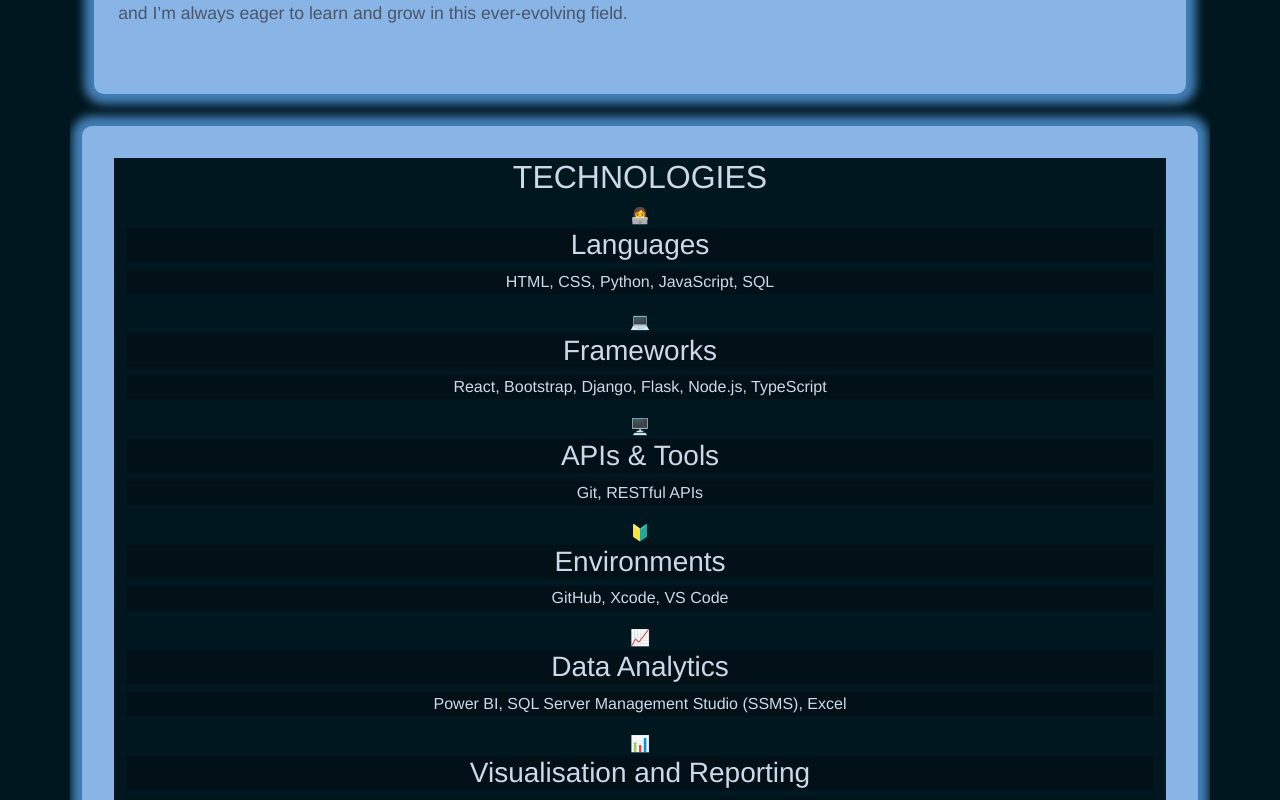
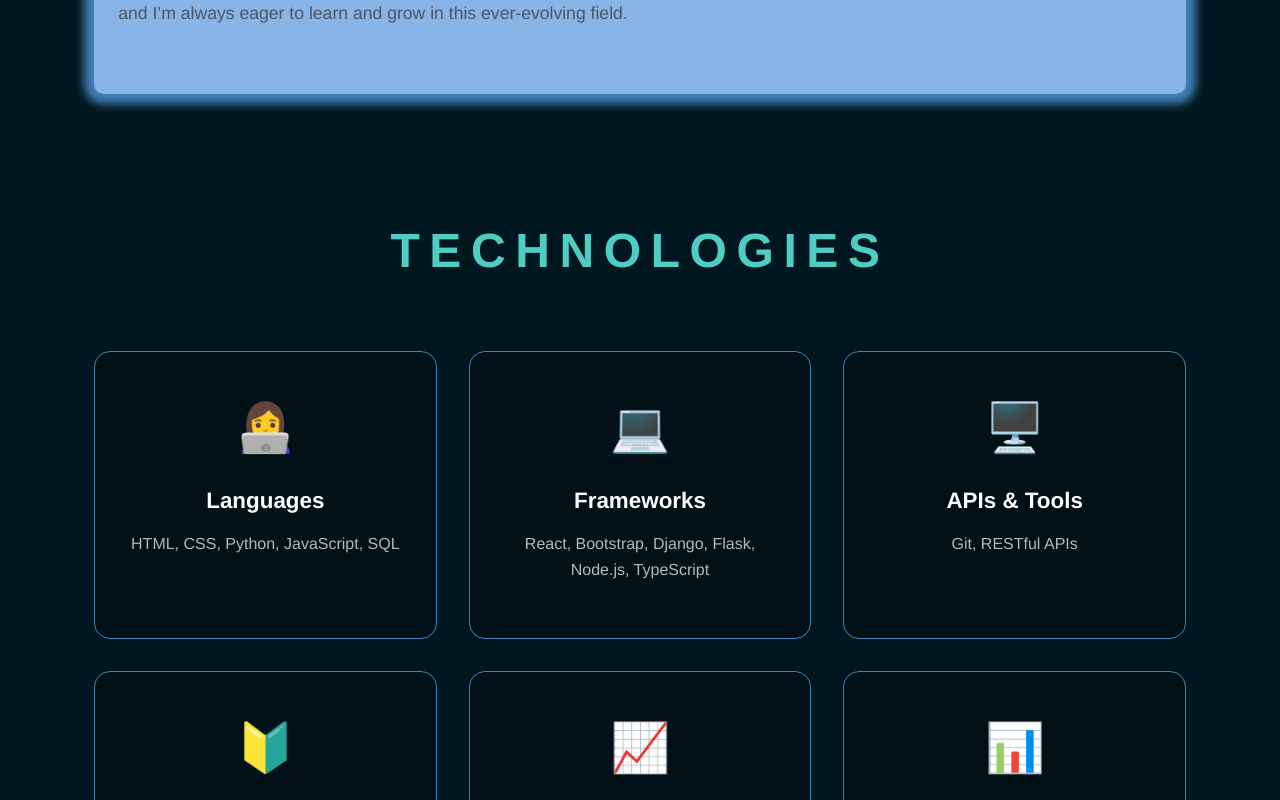
Before and after one commit to DanilleH22/portfolio, a React (Create React App) app: page / in a window 1280 px wide. Shown: the part 720-1520 px from the top of the page. Built offline with nearby package versions, Linux system fonts and the light colour scheme.

Commit message:
Style technologies section

```diff
--- a/src/styles/Technologies.module.css
+++ b/src/styles/Technologies.module.css
@@ -1,9 +1,9 @@
 /* Main Tech Box */
   .TechBox {
-    background-color: #88B4E6;
-    padding: 2rem;
-    border-radius: 10px;
-  box-shadow: 0 0 10px 10px #427fb7;
+    /* background-color: #011117;
+    padding: 2rem; */
+    /* border-radius: 10px; */
+  /* box-shadow: 0 0 10px 10px #427fb7; */
     margin: 2rem 0;
   }
 
@@ -11,15 +11,15 @@
 
     margin-bottom: 1.5rem;
     font-size: 2rem;
-    background-color: #88B4E6;
+
   }
 
   .IntroText {
-    color: #4A5568;
+    color: #cfd8e8;
     margin-bottom: 2rem;
     font-size: 1.1rem;
     padding: 0 1rem;
-    background-color: #88B4E6;
+    background-color: #011117;
   }
 
   /* Category Cards */
@@ -29,7 +29,7 @@
     height: 100%;
     border-top: 4px solid var(--accent-blue);
     transition: transform 0.3s ease;
-    background-color: #88B4E6;
+    background-color: #011117;
   }
 
   .CategoryCard:hover {
@@ -41,21 +41,21 @@
     font-weight: 600;
     margin-bottom: 1rem;
     font-size: 1.1rem;
-    background-color: #88B4E6;
+    background-color: #011117;
   }
 
   .TechnologiesList {
     list-style: none;
     padding-left: 0;
     text-align: center;
-    background-color: #88B4E6;
+    background-color: #011117;
   }
 
   .TechnologiesList li {
     padding: 0.3rem 0;
-    color: #2D3748;
+    color: #cfd8e8;
     position: relative;
-    background-color: #88B4E6;
+    background-color: #011117;
   }
 
   .TechnologiesList li:before {
@@ -68,8 +68,72 @@
   }
 
   .TechnologiesCol {
-    background-color: #88B4E6;
+    background-color: #011117;
   }
+
+  .SectionEyebrow {
+  display: inline-block;
+  font-size: 3rem;
+  font-weight: 600;
+  letter-spacing: 0.2em;
+  text-transform: uppercase;
+  color: #4ecdc4;
+  margin-bottom: 0.5rem;
+}
+
+/* Values Section */
+.ValuesSection {
+  padding: 6rem 0;
+  text-align: center;
+
+}
+
+.ValuesGrid {
+  display: grid;
+  grid-template-columns: repeat(3, 1fr);
+  gap: 2rem;
+  margin-top: 4rem;
+
+}
+
+
+.ValueCard {
+  background: #011117;
+  border-radius: 16px;
+  padding: 2.5rem 2rem;
+  border: 1px solid #427fb7;
+  transition: all 0.3s ease;
+}
+
+
+.ValueCard:hover {
+  background: #134e6390;
+  border-color: rgba(78, 205, 196, 0.2);
+  transform: translateY(-5px);
+}
+
+.ValueIcon {
+  font-size: 3rem;
+  margin-bottom: 1.5rem;
+  background: transparent;
+}
+
+.ValueTitle {
+  font-size: 1.4rem;
+  font-weight: 700;
+  margin-bottom: 1rem;
+  color: white;
+  background: transparent;
+}
+
+.ValueDescription {
+  font-size: 1rem;
+  line-height: 1.6;
+  color: rgba(255, 255, 255, 0.7);
+  background: transparent;
+}
+
+
 
   /* Responsive Adjustments */
   @media (max-width: 768px) {
```
